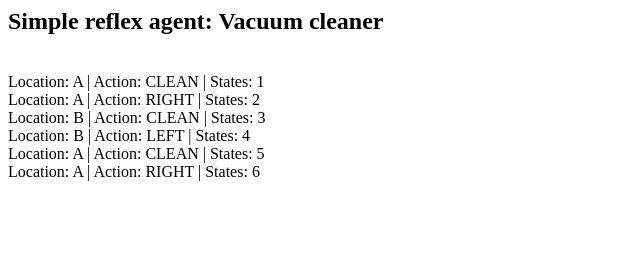
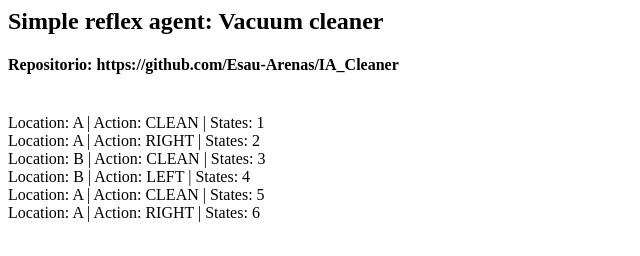
Before and after one commit to Esau-Arenas/IA_Cleaner, a plain HTML site: page index.html in a window 1280 px wide. Shown: the whole page, without its empty margins (0-640 px from the left). Drawn offline with Linux system fonts and the light colour scheme.

Commit message:
add repo

```diff
--- a/index.html
+++ b/index.html
@@ -1,6 +1,8 @@
 <html>
 <body>
 <h2>Simple reflex agent: Vacuum cleaner</h2>
+
+<h4>Repositorio: https://github.com/Esau-Arenas/IA_Cleaner</h4>
 <p id="log"></p>
 <script type="text/javascript" src="cleaner.js"></script>
 </body>
```
